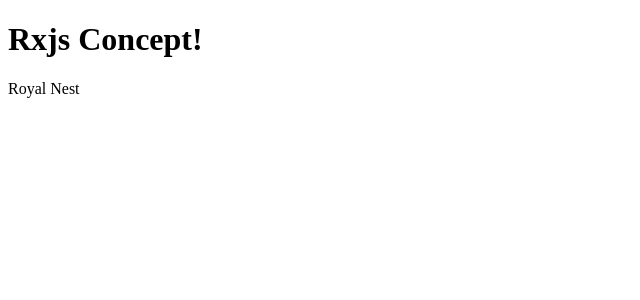
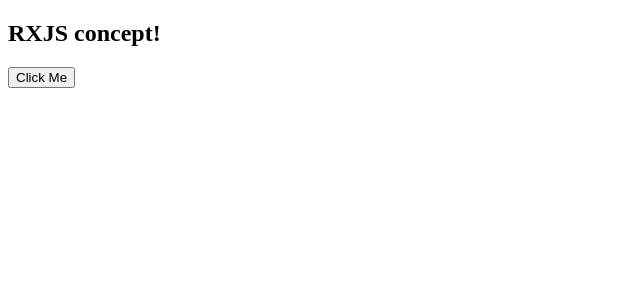
Before and after one commit to HS-doshi/Angular-17, an Angular app: page /rxjs-concept in a window 1280 px wide. Shown: the top 300 px of the page, without its empty margins (0-640 px from the left). Built offline with nearby package versions, Linux system fonts and the light colour scheme.

Commit message:
OF event - rxjs

```diff
--- a/src/app/app.routes.ts
+++ b/src/app/app.routes.ts
@@ -1,7 +1,7 @@
 import { Routes } from '@angular/router';
-import { RxjsLearnComponent } from './rxjs-learn/rxjs-learn.component';
+import { RxjsComponent } from './rxjs/rxjs.component';
 
 export const routes: Routes = [
   {path:'', redirectTo:'rxjs-concept',pathMatch:'full'},
-  {path:'rxjs-concept',component:RxjsLearnComponent}
+  {path:'rxjs-concept',component:RxjsComponent}
 ];
--- a/src/app/rxjs-learn/rxjs-learn.component.html
+++ /dev/null
@@ -1,4 +0,0 @@
-<h1>Rxjs Concept!</h1>
-<div *ngIf="agentName">
-  {{agentName}}
-</div>
--- a/src/app/rxjs-learn/rxjs-learn.component.ts
+++ /dev/null
@@ -1,35 +0,0 @@
-import { CommonModule } from '@angular/common';
-import { Component, OnInit } from '@angular/core';
-import { FormsModule } from '@angular/forms';
-import { Observable } from 'rxjs';
-
-@Component({
-  selector: 'app-rxjs-learn',
-  standalone: true,
-  imports: [ CommonModule, FormsModule],
-  templateUrl: './rxjs-learn.component.html',
-  styleUrl: './rxjs-learn.component.css'
-})
-export class RxjsLearnComponent implements OnInit {
-
-  agents?: Observable<string>
-  agentName?:string
-
-  ngOnInit(): void {
-      this.agents = new Observable(
-        function(observer){
-          try{
-            observer.next('Wellnest')
-            observer.next('Royal Cheese')
-            observer.next('Royal Nest')
-          }
-          catch(e){
-            observer.error(e)
-          }
-        }
-      );
-      this.agents.subscribe((data)=>{
-        this.agentName = data
-      })
-  }
-}
--- /dev/null
+++ b/src/app/rxjs/rxjs.component.html
@@ -0,0 +1,2 @@
+<h2>RXJS concept!</h2>
+<button #validate (click)="rxjsEventObservable()">Click Me</button>
--- /dev/null
+++ b/src/app/rxjs/rxjs.component.ts
@@ -0,0 +1,28 @@
+import { CommonModule } from '@angular/common';
+import { Component, ElementRef, OnInit, ViewChild, viewChild } from '@angular/core';
+import { FormsModule } from '@angular/forms';
+import { fromEvent } from 'rxjs';
+
+@Component({
+  selector: 'app-rxjs',
+  standalone: true,
+  imports: [CommonModule, FormsModule],
+  templateUrl: './rxjs.component.html',
+  styleUrl: './rxjs.component.css'
+})
+export class RxjsComponent implements OnInit{
+
+  @ViewChild('validate')
+  validate!:ElementRef
+  constructor(){}
+  ngOnInit(): void {
+
+  }
+  rxjsEventObservable(){
+    const btnObservable$  = fromEvent(this.validate?.nativeElement , 'focus')
+
+    btnObservable$.subscribe((data)=>{
+      console.log(data)
+    })
+  }
+}
```
Also changed, not shown: src/app/rxjs/rxjs.component.css (added).
